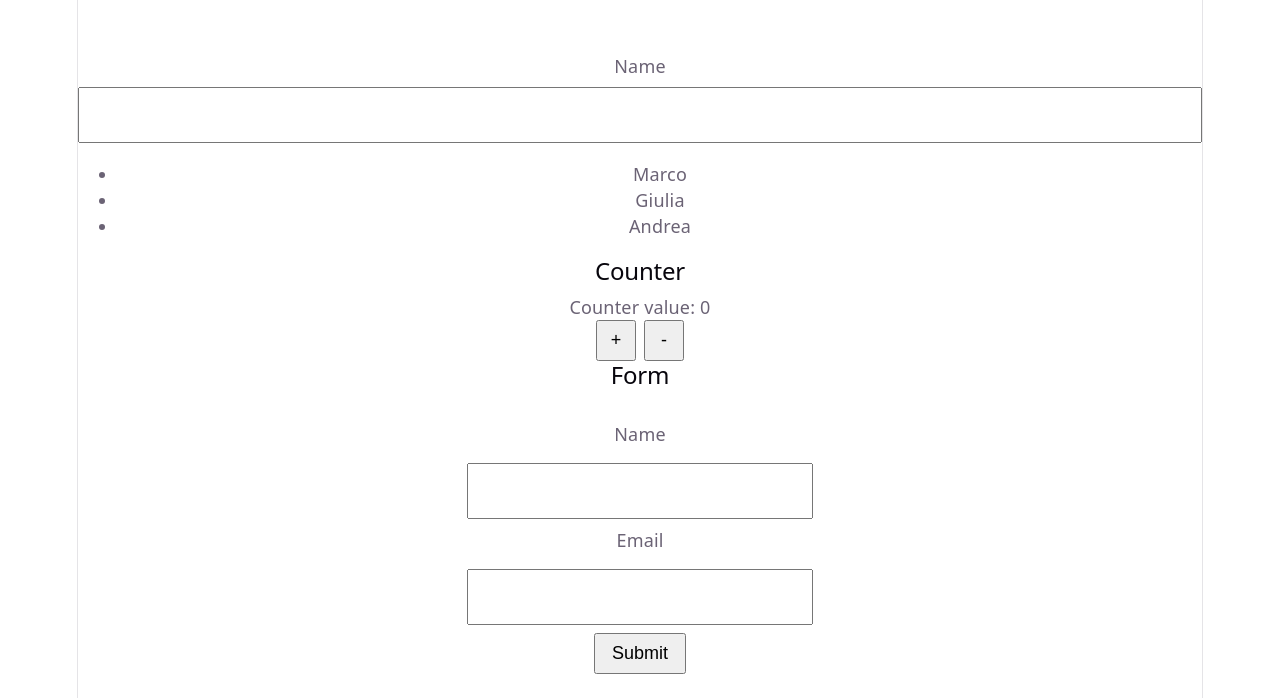
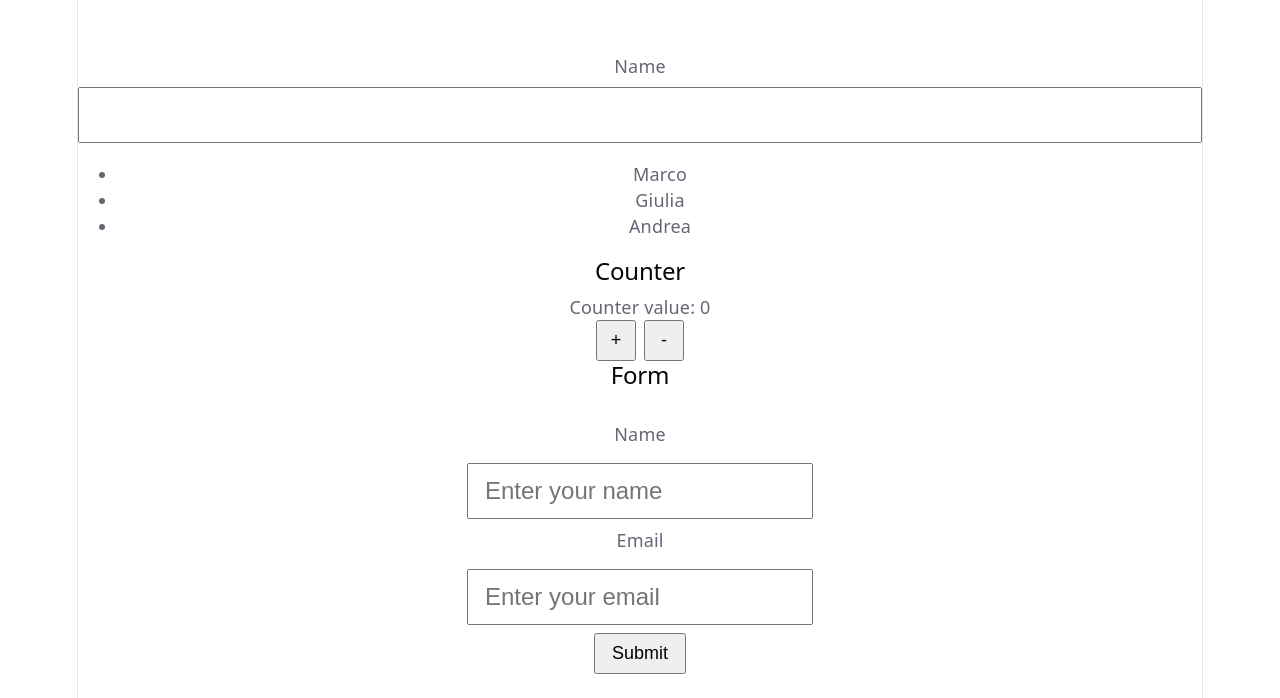
Before and after one commit to bore94/aulab_corsoReact, a React (Vite) app in the folder ReactJS/corso-react/: page / in a window 1280 px wide. Shown: the part 747-1445 px from the top of the page. Built offline with nearby package versions, Linux system fonts and the light colour scheme.

Commit message:
Compound components

```diff
--- a/ReactJS/corso-react/src/App.jsx
+++ b/ReactJS/corso-react/src/App.jsx
@@ -1,3 +1,4 @@
+import { useState } from 'react'
 import Counter from './components/Counter.jsx'
 import Form from './components/Form.jsx'
 import Header from './components/Header.jsx'
@@ -7,15 +8,60 @@ import Navbar from './components/Navbar.jsx'
 const names = ['Marco', 'Giulia', 'Andrea']
 
 function App() {
+  const [name, setName] = useState('')
+  const [email, setEmail] = useState('')
+  const [submitted, setSubmitted] = useState(null)
+
+  const handleName = (e) => {
+    setName(e.target.value)
+  }
+
+  const handleEmail = (e) => {
+    setEmail(e.target.value)
+  }
+
+  const handleSubmit = (e) => {
+    e.preventDefault()
+    setSubmitted({ name, email })
+  }
+
   return (
     <>
       <Navbar />
       <Header />
       <label className="label" htmlFor="name"> Name </label>
       <input type="text" className="field" id="name" />
-      <List names={names} />
+      <List>
+        {names.map((name, index) => {
+          return <List.Items key={index}>{name}</List.Items>
+        })}
+      </List>
       <Counter />
-      <Form />
+      <Form onSubmit={handleSubmit}>
+        <label htmlFor="form-name" className="label"> Name </label>
+        <Form.Input
+          type="text"
+          value={name}
+          placeholder="Enter your name"
+          onChange={handleName}
+          id="form-name"
+        />
+        <label htmlFor="form-email" className="label"> Email </label>
+        <Form.Input
+          type="email"
+          value={email}
+          placeholder="Enter your email"
+          onChange={handleEmail}
+          id="form-email"
+        />
+        <Form.Button type="submit">Submit</Form.Button>
+      </Form>
+      {submitted && (
+        <Form.Result>
+          <p>Name: {submitted.name}</p>
+          <p>Email: {submitted.email}</p>
+        </Form.Result>
+      )}
     </>
   )
 }
--- /dev/null
+++ b/ReactJS/corso-react/src/components/Button.jsx
@@ -0,0 +1,3 @@
+export default function Button({ children, ...props }) {
+  return <button {...props}>{children}</button>
+}
--- a/ReactJS/corso-react/src/components/Form.jsx
+++ b/ReactJS/corso-react/src/components/Form.jsx
@@ -1,42 +1,16 @@
-import { useState } from 'react'
+import Input from './Input.jsx'
+import Button from './Button.jsx'
+import Result from './Result.jsx'
 
-function Form() {
-  const [name, setName] = useState('')
-  const [email, setEmail] = useState('')
-  const [submitted, setSubmitted] = useState(null)
-
-  const handleName = (e) => {
-    setName(e.target.value)
-  }
-
-  const handleEmail = (e) => {
-    setEmail(e.target.value)
-  }
-
-  const handleSubmit = (e) => {
-    e.preventDefault()
-    setSubmitted({ name, email })
-  }
-
+export default function Form({ children, onSubmit }) {
   return (
     <>
       <h2>Form</h2>
-      <form onSubmit={handleSubmit}>
-        <label htmlFor="form-name" className="label"> Name </label>
-        <input type="text" value={name} onChange={handleName} className="field" id="form-name" />
-        <label htmlFor="form-email" className="label"> Email </label>
-        <input type="email" value={email} onChange={handleEmail} className="field" id="form-email" />
-        <button type="submit">Submit</button>
-      </form>
-
-      {submitted && (
-        <article className="card">
-          <p>Name: {submitted.name}</p>
-          <p>Email: {submitted.email}</p>
-        </article>
-      )}
+      <form onSubmit={onSubmit}>{children}</form>
     </>
   )
 }
 
-export default Form
+Form.Input = Input
+Form.Button = Button
+Form.Result = Result
--- /dev/null
+++ b/ReactJS/corso-react/src/components/Input.jsx
@@ -0,0 +1,3 @@
+export default function Input({ className = 'field', ...props }) {
+  return <input className={className} {...props} />
+}
--- /dev/null
+++ b/ReactJS/corso-react/src/components/Items.jsx
@@ -0,0 +1,3 @@
+export default function Items({ children }) {
+  return <li>{children}</li>
+}
--- a/ReactJS/corso-react/src/components/List.jsx
+++ b/ReactJS/corso-react/src/components/List.jsx
@@ -1,11 +1,7 @@
-function List({ names }) {
-  return (
-    <ul>
-      {names.map((name) => (
-        <li key={name}>{name}</li>
-      ))}
-    </ul>
-  )
+import Items from './Items.jsx'
+
+export default function List({ children }) {
+  return <ul>{children}</ul>
 }
 
-export default List
+List.Items = Items
--- /dev/null
+++ b/ReactJS/corso-react/src/components/Result.jsx
@@ -0,0 +1,3 @@
+export default function Result({ children }) {
+  return <article className="card">{children}</article>
+}
```
Also changed, not shown: ReactJS/corso-react/src/components/Main.jsx (added, +13 -0 lines).
